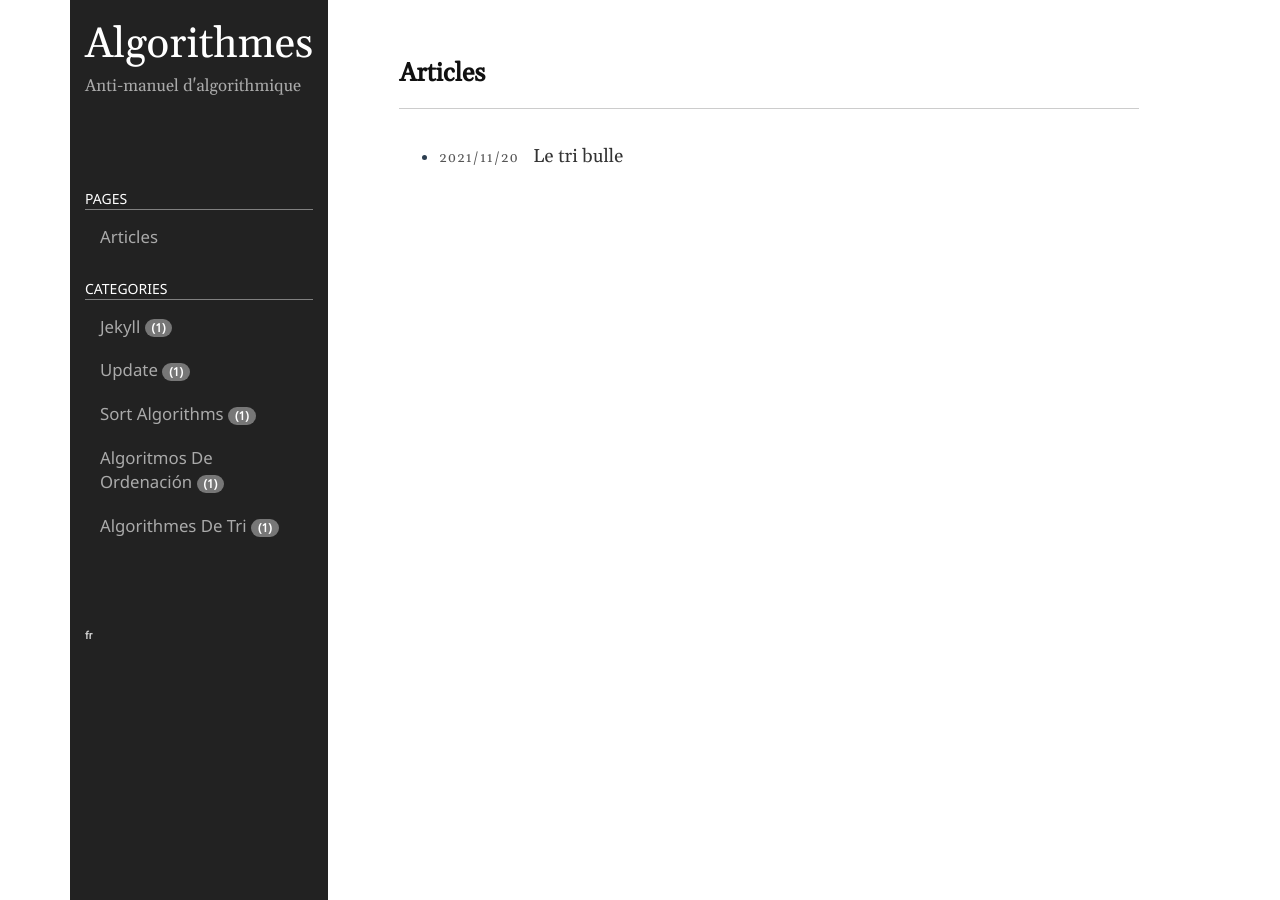
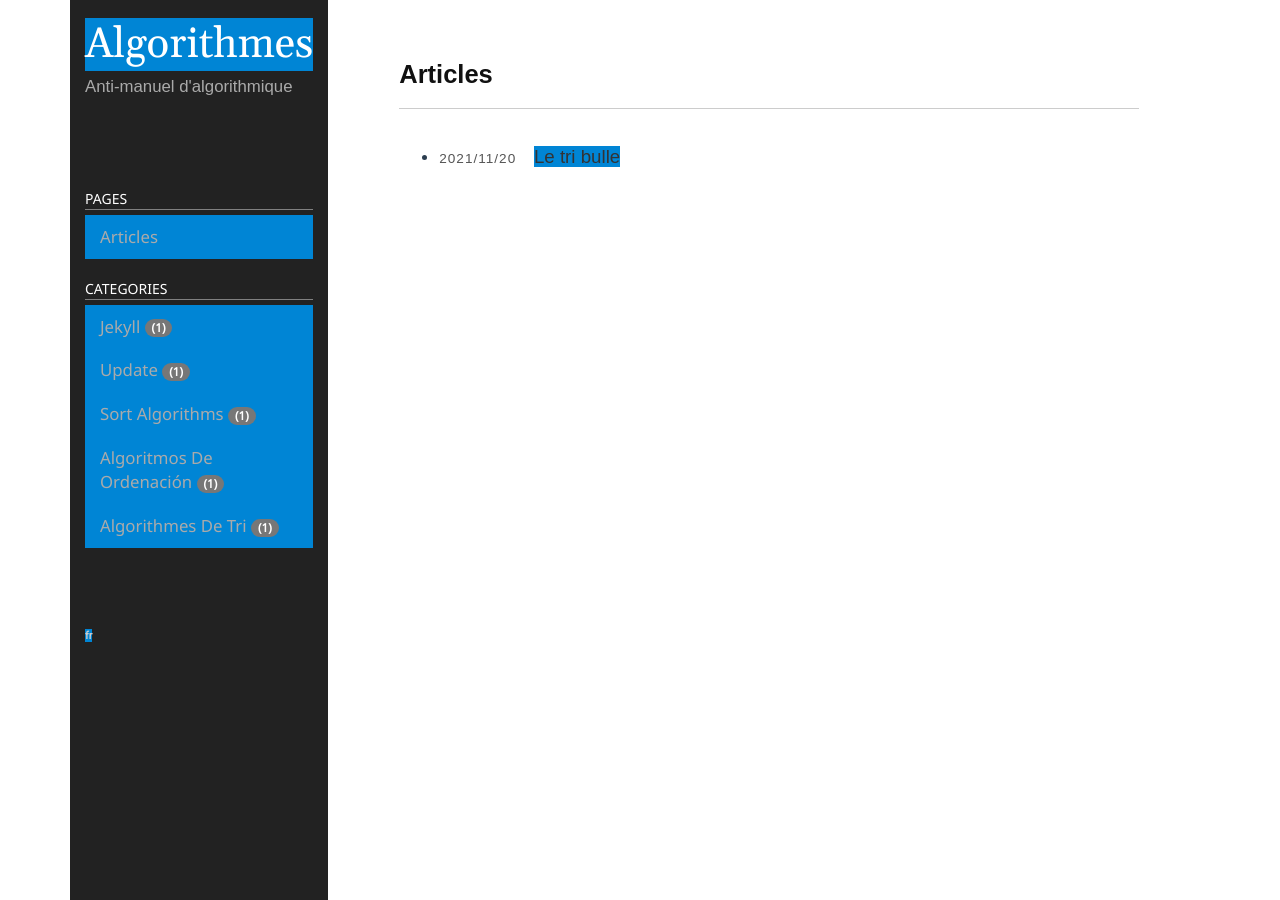
Before and after one commit to LWH-21/Algos, a Jekyll site: the page built from index.md, in a window 1280 px wide. Built offline with Jekyll 4.4.1, drawn with Linux system fonts in a browser that asks for light colours; nearby versions of some CDN libraries; library files that are not in the unit come from our copies.

Commit message:
Update style.css

```diff
--- a/assets/css/style.css
+++ b/assets/css/style.css
@@ -49,14 +49,15 @@ body {
 	height: 100%;
 	margin: 0;
 	padding: 0;
-	font-family: 'Gelasio', 'Nanum Myeongjo', serif;
+	font-family: 'Arial', sans-serif, 'Nanum Myeongjo', serif;
 	color: #2c3e50;
+	background-color: transparent;
 }
 
 a {
 	text-decoration: none;
 	color: #007bff;
-	background-color: transparent;
+	background-color: #0085d5;
 }
 
 a:hover {
```
